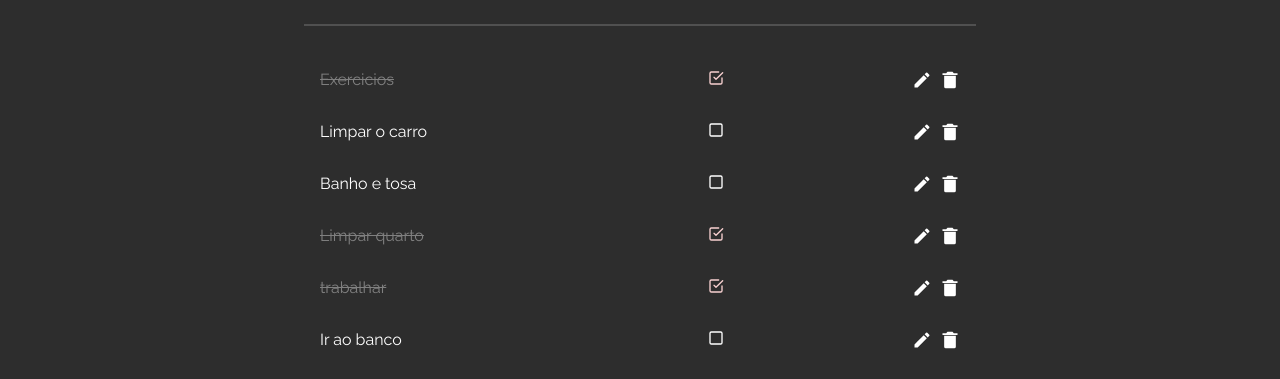
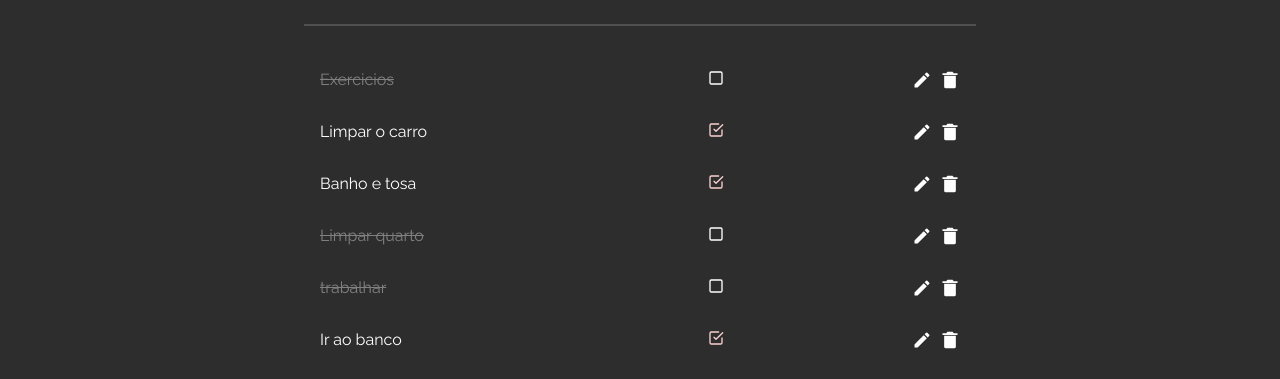
Before and after one commit to Delgado-tech/dnc-task-list-challenge, a React (Vite) app: page / in a window 1280 px wide. Shown: the part 421-800 px from the top of the page. Built offline with nearby package versions, Linux system fonts and the light colour scheme.

Commit message:
Update TaskList.tsx

```diff
--- a/src/components/TaskList/TaskList.tsx
+++ b/src/components/TaskList/TaskList.tsx
@@ -64,7 +64,7 @@ export default function TaskList({ db }: ITaskList) {
                         modalOperation.updateTaskStatus(task.id, `ch${task.id}`, modalOperationHandlers);
                         setCheckboxToggle(!checkboxToggle);
                     }}>
-                        <Checkbox id={`ch${task.id}`} checked={ task.data.completed !== undefined ? task.data.completed : false } />
+                        <Checkbox id={`ch${task.id}`} checked={ !checked } />
                     </span>
                 </td>
                 <td>
```
